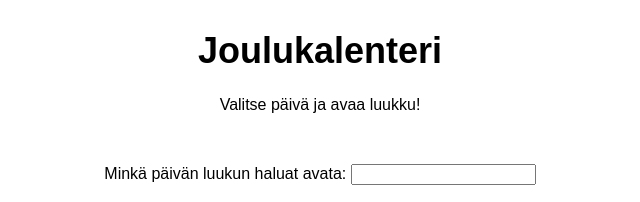
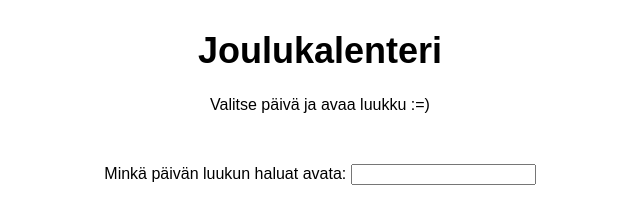
Before and after one commit to h01340/h01340.github.io, a plain HTML site: page joulukalenteriWithForm.html in a window 1280 px wide. Shown: the top 202 px of the page, 320-960 px from the left. Drawn offline with Linux system fonts and the light colour scheme.

Commit message:
minor change

```diff
--- a/joulukalenteriWithForm.html
+++ b/joulukalenteriWithForm.html
@@ -79,7 +79,7 @@
   </head>
   <body>
     <h1>Joulukalenteri</h1>
-    <p>Valitse päivä ja avaa luukku!</p>
+    <p>Valitse päivä ja avaa luukku :=)</p>
 
     <div class="calendar-form">
       <label for="daySelect">Minkä päivän luukun haluat avata:</label>
```
